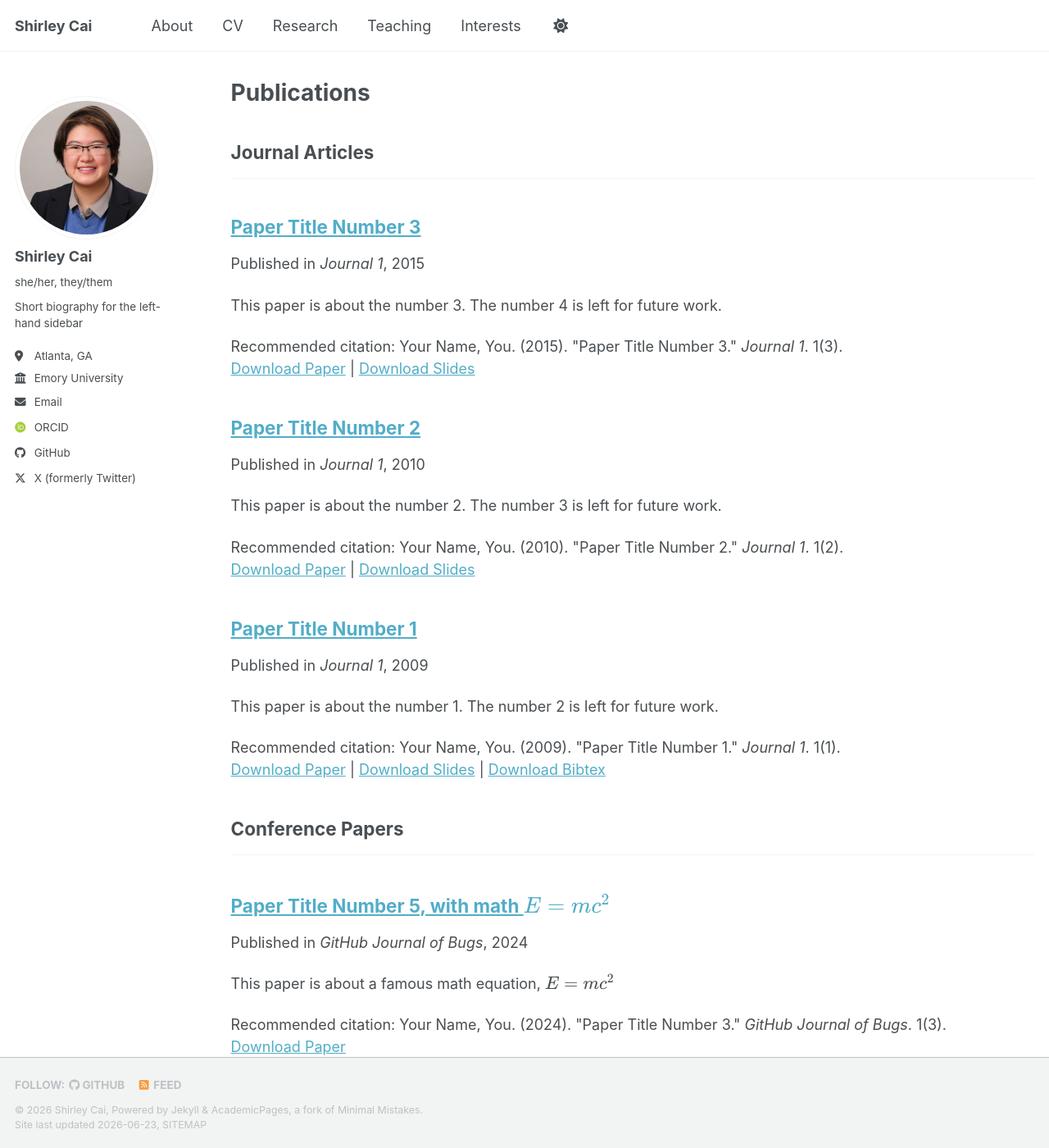
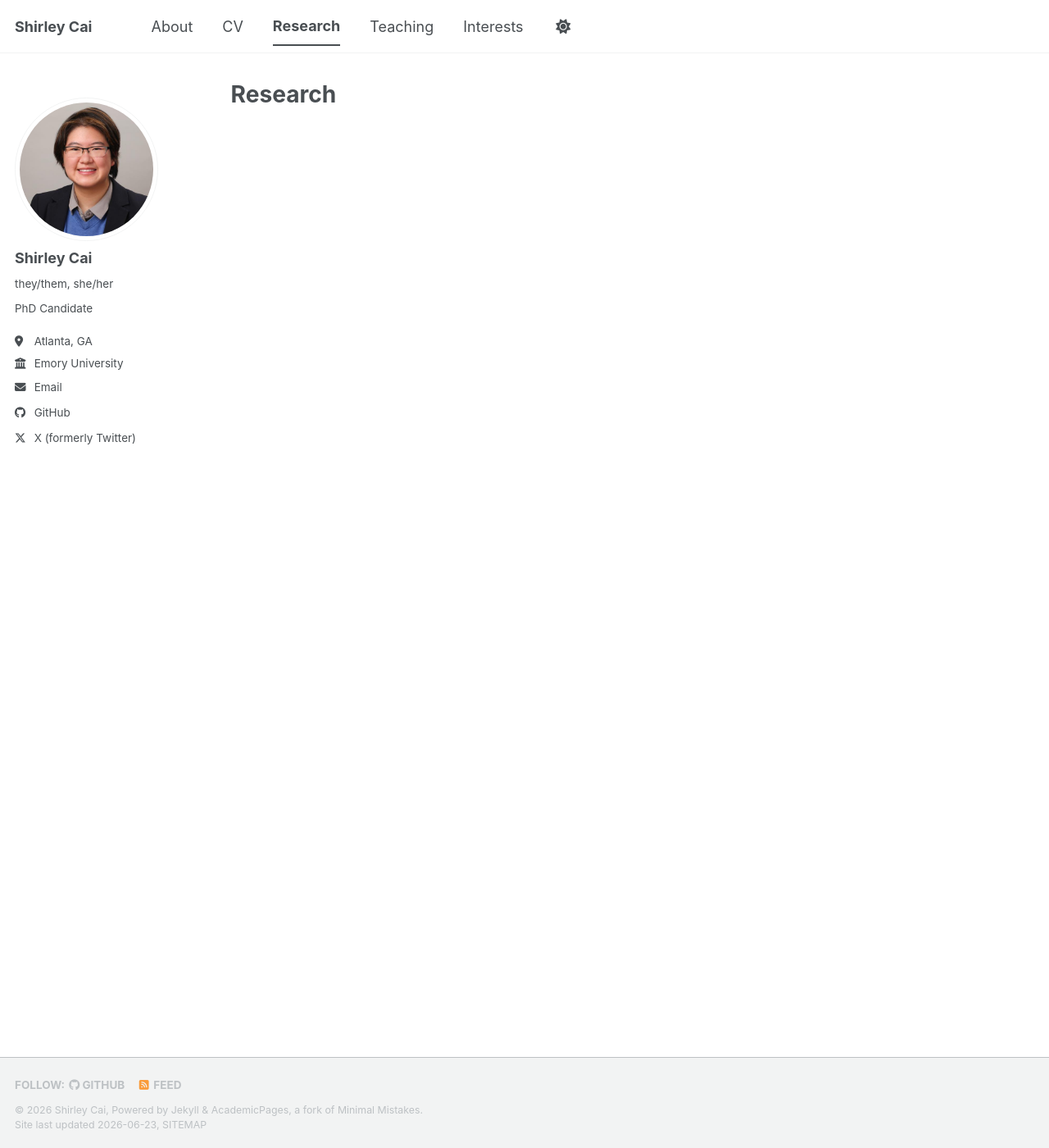
Before and after one commit to scai5/scai5.github.io, a Jekyll site: the page built from _pages/publications.html, in a window 1280 px wide and 1400 px high. Shown: the whole window at 82% size. Built offline with Jekyll 4.4.1, drawn with Linux system fonts in a browser that asks for light colours; some web fonts are replaced; a script bundle is joined from its source files by our own code; library files that are not in the unit come from our copies; some of the changed text lies outside the part shown.

Commit message:
Updated research, added interests page

```diff
--- a/_config.yml
+++ b/_config.yml
@@ -25,8 +25,8 @@ author:
   # Biographic information
   avatar           : "cai-shirley-2022.jpg"
   name             : "Shirley Cai"
-  pronouns         : "she/her, they/them"
-  bio              : "Short biography for the left-hand sidebar"
+  pronouns         : "they/them, she/her"
+  bio              : "PhD Candidate"
   location         : "Atlanta, GA"
   employer         : "Emory University"
   uri              : # URL
@@ -38,7 +38,7 @@ author:
   googlescholar    : # URL
   inspire-hep      : # URL
   impactstory      : # URL
-  orcid            : "https://orcid.org/0009-0004-6018-9009"
+  orcid            : #"https://orcid.org/0009-0004-6018-9009"
   semantic         : # URL
   ssrn             : # URL
   pubmed           : # URL
@@ -90,6 +90,8 @@ publication_category:
     title: 'Journal Articles'
   conferences:
     title: 'Conference Papers'
+  working:
+    title: 'Working Papers'
 
 # Site Settings
 teaser                   :  # filename of teaser fallback teaser image placed in /images/ for social media previews
--- a/_includes/archive-single.html
+++ b/_includes/archive-single.html
@@ -41,7 +41,8 @@
         {% if post.collection == 'teaching' %}
           <p> {{ post.type }}, <i>{{ post.venue }}</i>, {{ post.date | default: "1900-01-01" | date: "%Y" }} </p>
         {% elsif post.collection == 'publications' %}
-          <p>Published in <i>{{ post.venue }}</i>, {{ post.date | default: "1900-01-01" | date: "%Y" }} </p>
+          <p><i>{{ post.authors }}</i> </p>
+          {% if post.venue %} <p>Published in <i>{{ post.venue }}</i>, {{ post.date | default: "1900-01-01" | date: "%Y" }} </p>{% endif %}
         {% elsif post.date %}
          <p class="page__date"><strong><i class="fa fa-fw fa-calendar" aria-hidden="true"></i> {{ site.data.ui-text[site.locale].date_label | default: "Published:" }}</strong> <time datetime="{{ post.date | default: "1900-01-01" | date_to_xmlschema }}">{{ post.date | default: "1900-01-01" | date: "%B %d, %Y" }}</time></p>
         {% endif %}
--- /dev/null
+++ b/_pages/interests.md
@@ -0,0 +1,23 @@
+---
+permalink: /
+title: "Interests"
+permalink: /interests/
+author_profile: true
+---
+
+## Games
+
+I love to wind down by playing video games in my free time, especially investigation and puzzle games. My top 3 games to puzzle through:
+1. Return of the Obra Dinn
+2. The Séance of Blake Manor
+3. Chants of Sennaar
+
+Outside of puzzle games, I also enjoy playing co-operative role-playing games and solving escape rooms with my friends.
+
+![My friends and I at Breakout Games](/images/20260531_breakout_escape_room.jpg)
+
+## Food
+
+I wouldn't call myself a foodie, but I love to eat! One of my favorite things to do when traveling is to look for restaurants and dessert shops to go to.
+
+<iframe src="https://www.google.com/maps/d/u/0/embed?mid=1VElEeDBm730OZKvJ8GRGPlLVdUUOw8s&ehbc=2E312F&noprof=1" width="640" height="480"></iframe>
--- a/_pages/publications.html
+++ b/_pages/publications.html
@@ -1,7 +1,7 @@
 ---
 layout: archive
-title: "Publications"
-permalink: /publications/
+title: "Research"
+permalink: /research/
 author_profile: true
 ---
 
--- a/_publications/2009-10-01-paper-title-number-1.md
+++ /dev/null
@@ -1,14 +0,0 @@
----
-title: "Paper Title Number 1"
-collection: publications
-category: manuscripts
-permalink: /publication/2009-10-01-paper-title-number-1
-excerpt: 'This paper is about the number 1. The number 2 is left for future work.'
-date: 2009-10-01
-venue: 'Journal 1'
-slidesurl: 'https://academicpages.github.io/files/slides1.pdf'
-paperurl: 'https://academicpages.github.io/files/paper1.pdf'
-bibtexurl: 'https://academicpages.github.io/files/bibtex1.bib'
-citation: 'Your Name, You. (2009). &quot;Paper Title Number 1.&quot; <i>Journal 1</i>. 1(1).'
----
-The contents above will be part of a list of publications, if the user clicks the link for the publication than the contents of section will be rendered as a full page, allowing you to provide more information about the paper for the reader. When publications are displayed as a single page, the contents of the above "citation" field will automatically be included below this section in a smaller font.
--- a/_publications/2010-10-01-paper-title-number-2.md
+++ /dev/null
@@ -1,14 +0,0 @@
----
-title: "Paper Title Number 2"
-collection: publications
-category: manuscripts
-permalink: /publication/2010-10-01-paper-title-number-2
-excerpt: 'This paper is about the number 2. The number 3 is left for future work.'
-date: 2010-10-01
-venue: 'Journal 1'
-slidesurl: 'https://academicpages.github.io/files/slides2.pdf'
-paperurl: 'https://academicpages.github.io/files/paper2.pdf'
-citation: 'Your Name, You. (2010). &quot;Paper Title Number 2.&quot; <i>Journal 1</i>. 1(2).'
----
-
-The contents above will be part of a list of publications, if the user clicks the link for the publication than the contents of section will be rendered as a full page, allowing you to provide more information about the paper for the reader. When publications are displayed as a single page, the contents of the above "citation" field will automatically be included below this section in a smaller font.
--- a/_publications/2015-10-01-paper-title-number-3.md
+++ /dev/null
@@ -1,14 +0,0 @@
----
-title: "Paper Title Number 3"
-collection: publications
-category: manuscripts
-permalink: /publication/2015-10-01-paper-title-number-3
-excerpt: 'This paper is about the number 3. The number 4 is left for future work.'
-date: 2015-10-01
-venue: 'Journal 1'
-slidesurl: 'https://academicpages.github.io/files/slides3.pdf'
-paperurl: 'https://academicpages.github.io/files/paper3.pdf'
-citation: 'Your Name, You. (2015). &quot;Paper Title Number 3.&quot; <i>Journal 1</i>. 1(3).'
----
-
-The contents above will be part of a list of publications, if the user clicks the link for the publication than the contents of section will be rendered as a full page, allowing you to provide more information about the paper for the reader. When publications are displayed as a single page, the contents of the above "citation" field will automatically be included below this section in a smaller font.
--- a/_publications/2025-06-08-paper-title-number-5.md
+++ /dev/null
@@ -1,13 +0,0 @@
----
-title: "Paper Title Number 5, with math $$E=mc^2$$"
-collection: publications
-category: conferences
-permalink: /publication/2024-02-17-paper-title-number-4
-excerpt: 'This paper is about a famous math equation, $$E=mc^2$$'
-date: 2024-02-17
-venue: 'GitHub Journal of Bugs'
-paperurl: 'https://academicpages.github.io/files/paper3.pdf'
-citation: 'Your Name, You. (2024). &quot;Paper Title Number 3.&quot; <i>GitHub Journal of Bugs</i>. 1(3).'
----
-
-Using [MathJax](https://www.mathjax.org/) in the description is supported - $$E=mc^2$$ - however, the use must be mindful that the default delimiters are `$$...$$` and `\\[...\\]` which differs from the `$...$` that is typically expected.
```
Also changed, not shown: _layouts/single.html (+6 -3 lines), _pages/about.md (+1 -4 lines), _publications/2024-02-17-paper-title-number-4.md (deleted, +0 -13 lines), images/20260531_breakout_escape_room.jpg (added), 1 other file.
